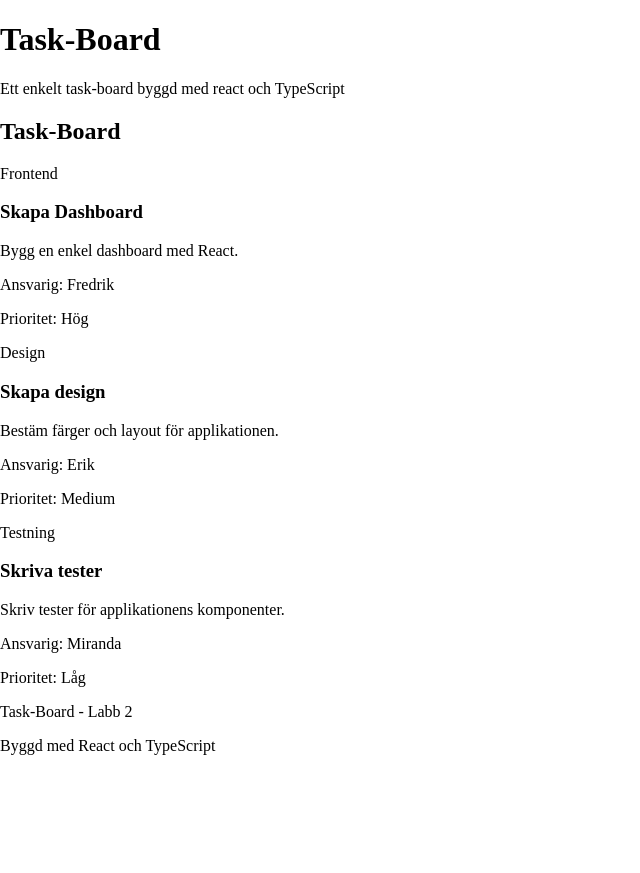
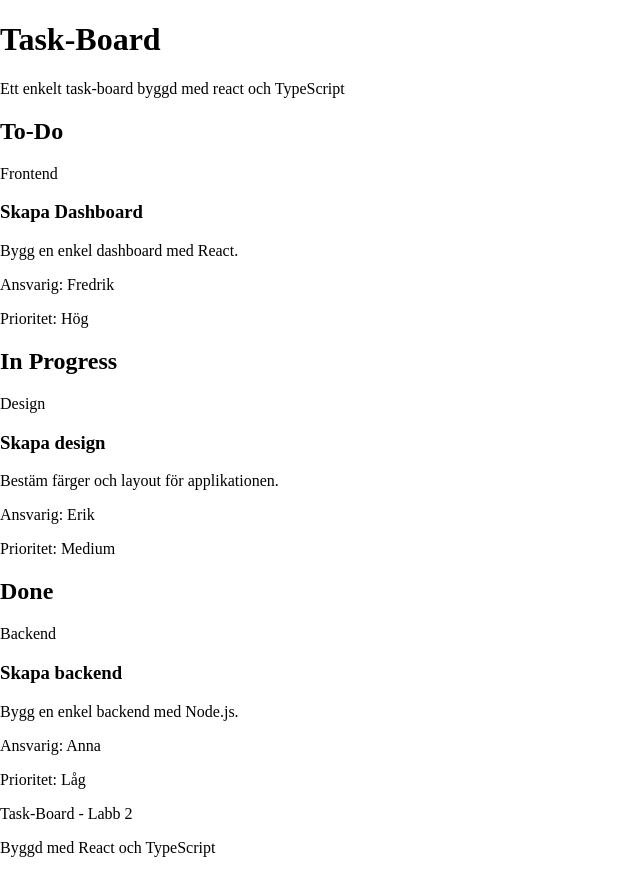
Before and after one commit to FredrikAlmen93/task-board, a React (Vite) app: page / in a window 1280 px wide. Shown: the whole page, without its empty margins (0-640 px from the left). Before the commit the page ends 800 px from the top, so only its background shows below. Built offline with nearby package versions, Linux system fonts and the light colour scheme.

Commit message:
Tasck cards added to App.tsx

```diff
--- a/src/App.tsx
+++ b/src/App.tsx
@@ -1,13 +1,15 @@
 import Header from "./components/Header";
 import Footer from "./components/Footer";
 import TaskCard from "./components/TaskCard";
+import Column from "./components/Column";
 
 function App() {
   return (
     <>
       <Header />
       <main>
-        <h2>Task-Board</h2>
+        <div>
+          <Column title="To-Do">
             <TaskCard
               title="Skapa Dashboard"
               id={1}
@@ -16,6 +18,8 @@
               category="Frontend"
               priority="Hög"
             />
+          </Column>
+          <Column title="In Progress">
           <TaskCard
             title="Skapa design"
             id={2}
@@ -23,15 +27,17 @@
             assignee="Erik"
             category="Design"
             priority="Medium"
-        />
+          /></Column>
+          <Column title="Done">
           <TaskCard
-          title="Skriva tester"
+            title="Skapa backend"
             id={3}
-          description="Skriv tester för applikationens komponenter."
-          assignee="Miranda"
-          category="Testning"
+            description="Bygg en enkel backend med Node.js."
+            assignee="Anna"
+            category="Backend"
             priority="Låg"
-        />
+          /></Column>
+        </div>
       </main>
       <Footer />
     </>
```
Lines whose indentation alone changed are shown as unchanged.
